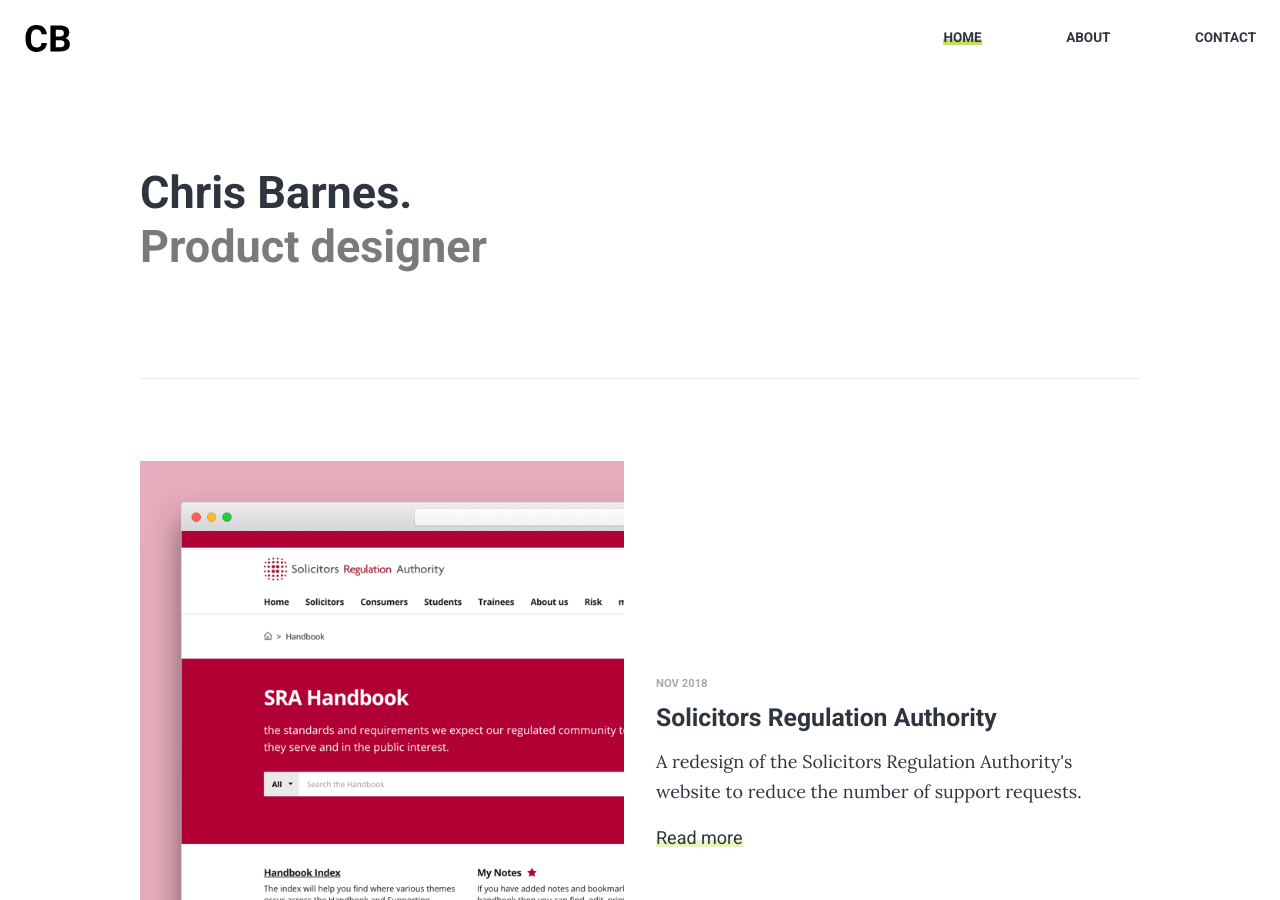
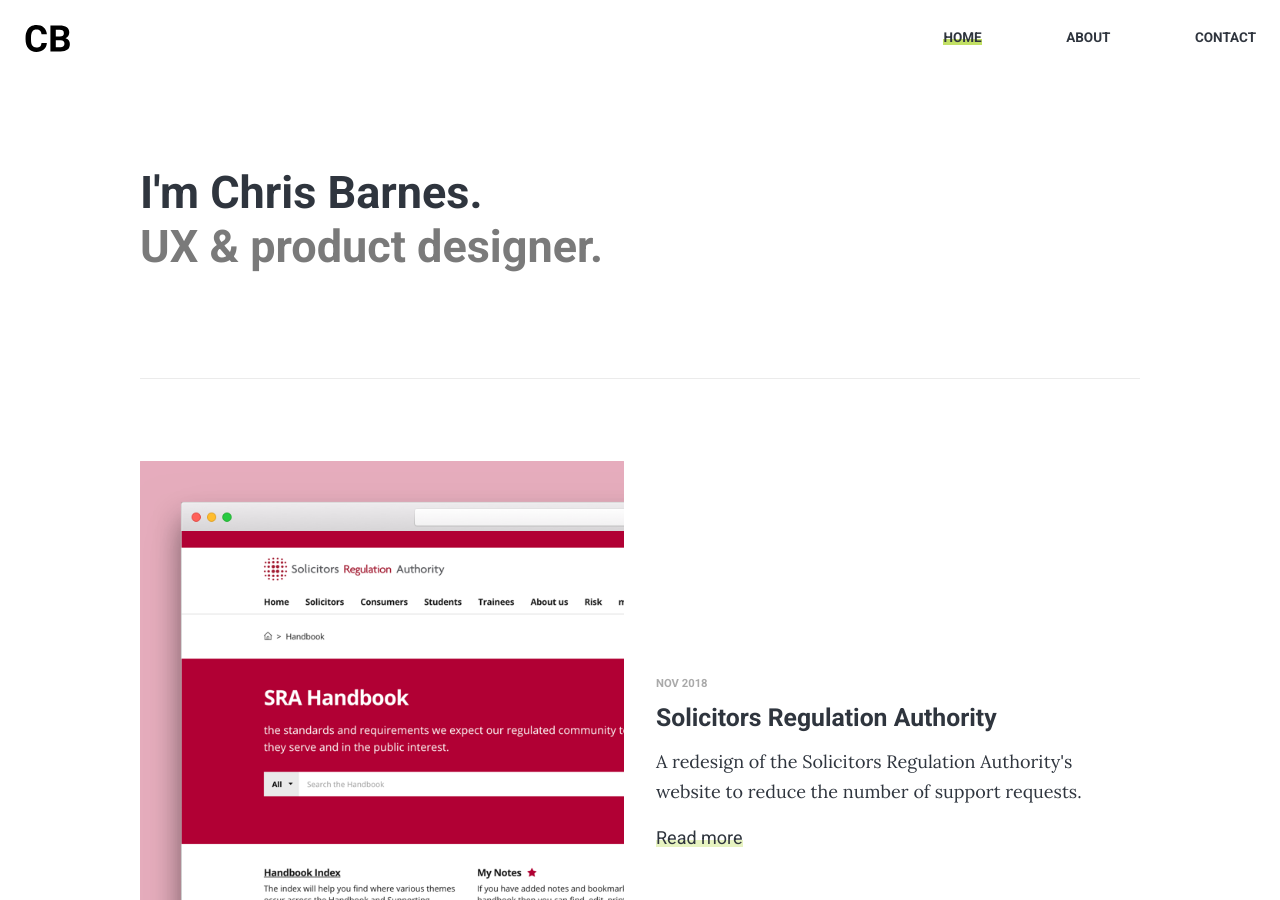
Before and after one commit to cjhbarnes/cjhbarnes.github.io, a Jekyll site: the page built from index.html, in a window 1280 px wide and 900 px high. Built offline with Jekyll 4.4.1, drawn with Linux system fonts in a browser that asks for light colours; nearby versions of some CDN libraries.

Commit message:
Update index.html
revert

```diff
--- a/index.html
+++ b/index.html
@@ -4,7 +4,7 @@
 ---
 
 <section class="band page-title page-title--home">
-  <h1>Chris Barnes. <br><span class="text-light">Product designer</span></h1>
+  <h1>I'm Chris Barnes. <br><span class="text-light">UX & product designer.</span></h1>
 </section>
 
 {% include case-study-list.html %}
```
